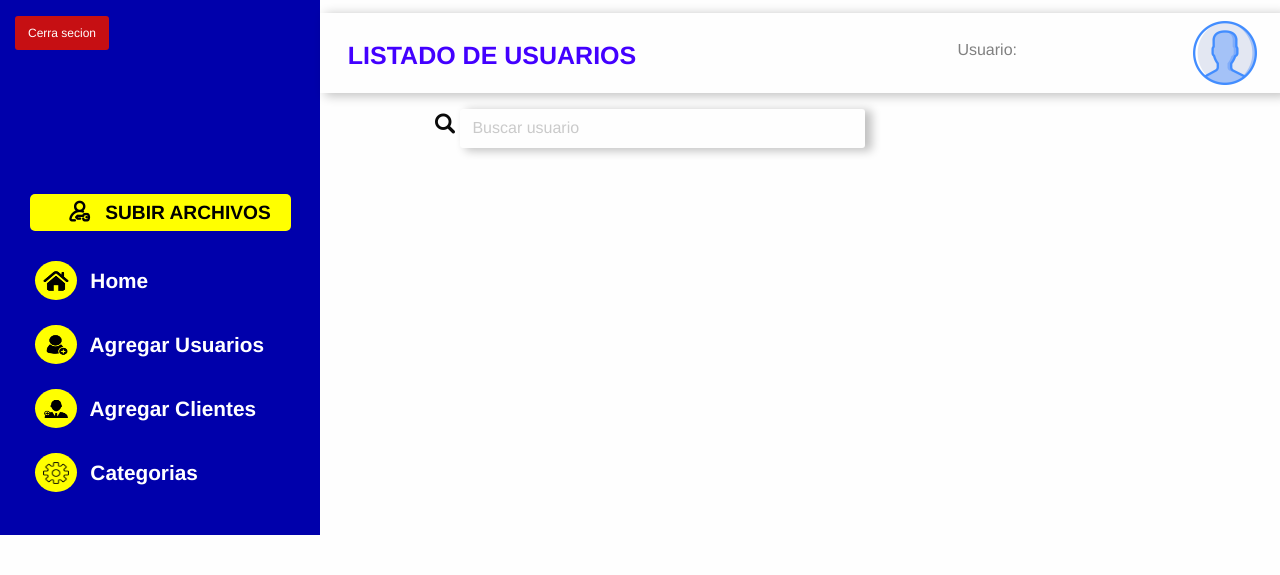
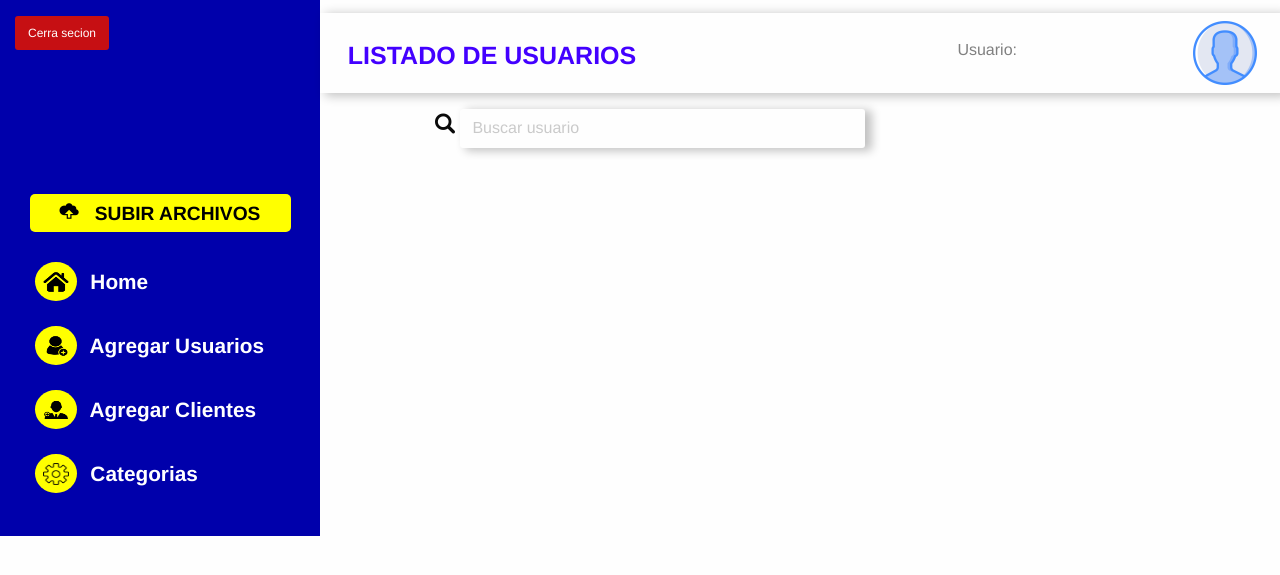
Before and after one commit to carlosponce1234/galo, a PHP site: page /views/usuarios.php in a window 1280 px wide. Shown: the top 575 px of the page. Run offline with PHP 8.4, Linux system fonts and the light colour scheme; the visitor is signed in with stand-in values (Sample User, id 1); data that the repository does not hold is empty; some web fonts are replaced.

Commit message:
actualizacion

```diff
--- a/views/usuarios.php
+++ b/views/usuarios.php
@@ -27,9 +27,9 @@ session_start();
     <link rel="stylesheet" href="../css/foundation.css">
     <link rel="stylesheet" href="../css/app.css">
     <link rel="stylesheet" type="text/css" href="../font/flaticon.css">
-     <link rel="stylesheet" href="../fonts/style.css">
+     <link rel="stylesheet" href="../font/style.css">
     <!--[if lt IE 8]><!-->
-    <link rel="stylesheet" href="../fonts/ie7/ie7.css">
+    <link rel="stylesheet" href="../font/ie7/ie7.css">
     <!--<![endif]-->
   </head>
   <body>
@@ -38,7 +38,7 @@ session_start();
     			<div class="cell medium-3"style="background-color: #0000AB;">
     				<a href="../core/cerrar_secion.php" class="button alert small" style="margin-top: 1rem;">Cerra secion</a>
       				<div class="barra_lat">
-      				<button class="btn"><span><i class="flaticon-login"></i></span>SUBIR ARCHIVOS</button>
+      				<button class="btn"><span><i class="icon-cloud-upload"></i></span>SUBIR ARCHIVOS</button>
       				<ul class="nav-bar">
 						<li><a href="home.php"><button><span>
 							<img src="../img/home-06.png" alt="control"></span> Home </button></a></li>
```
